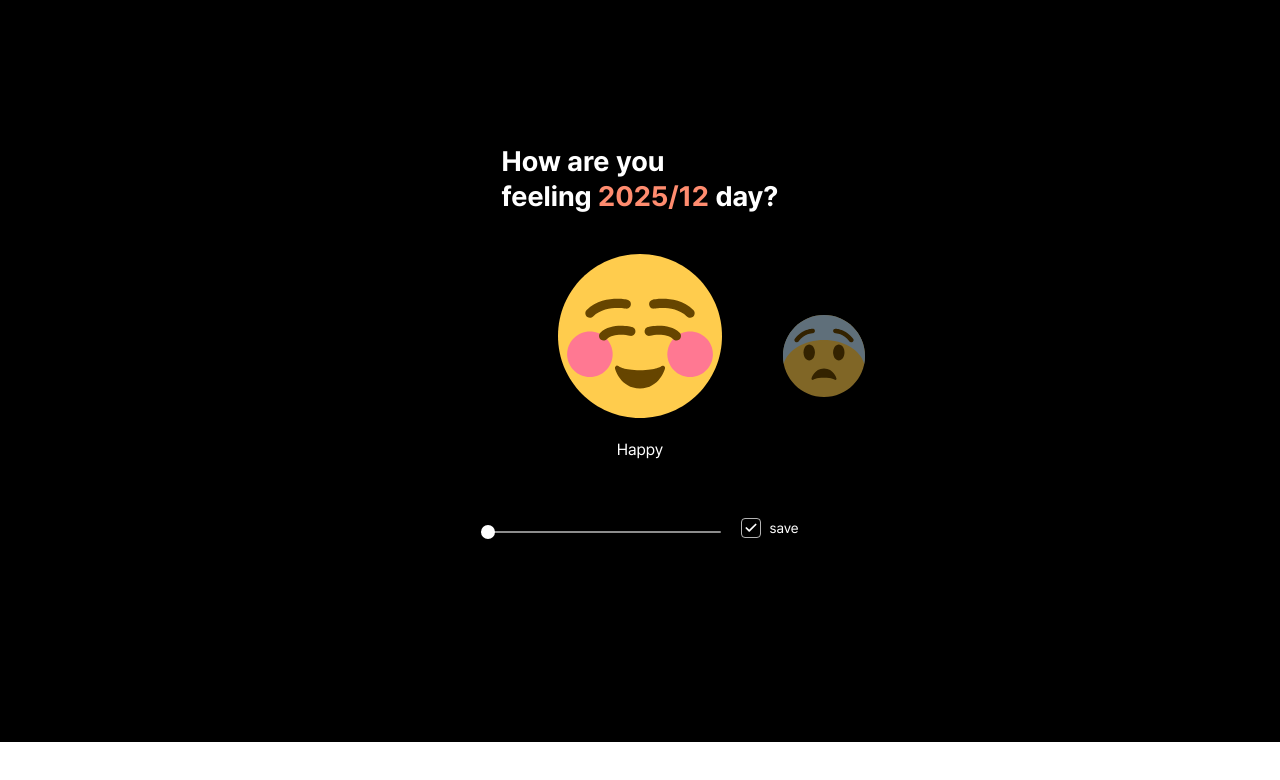
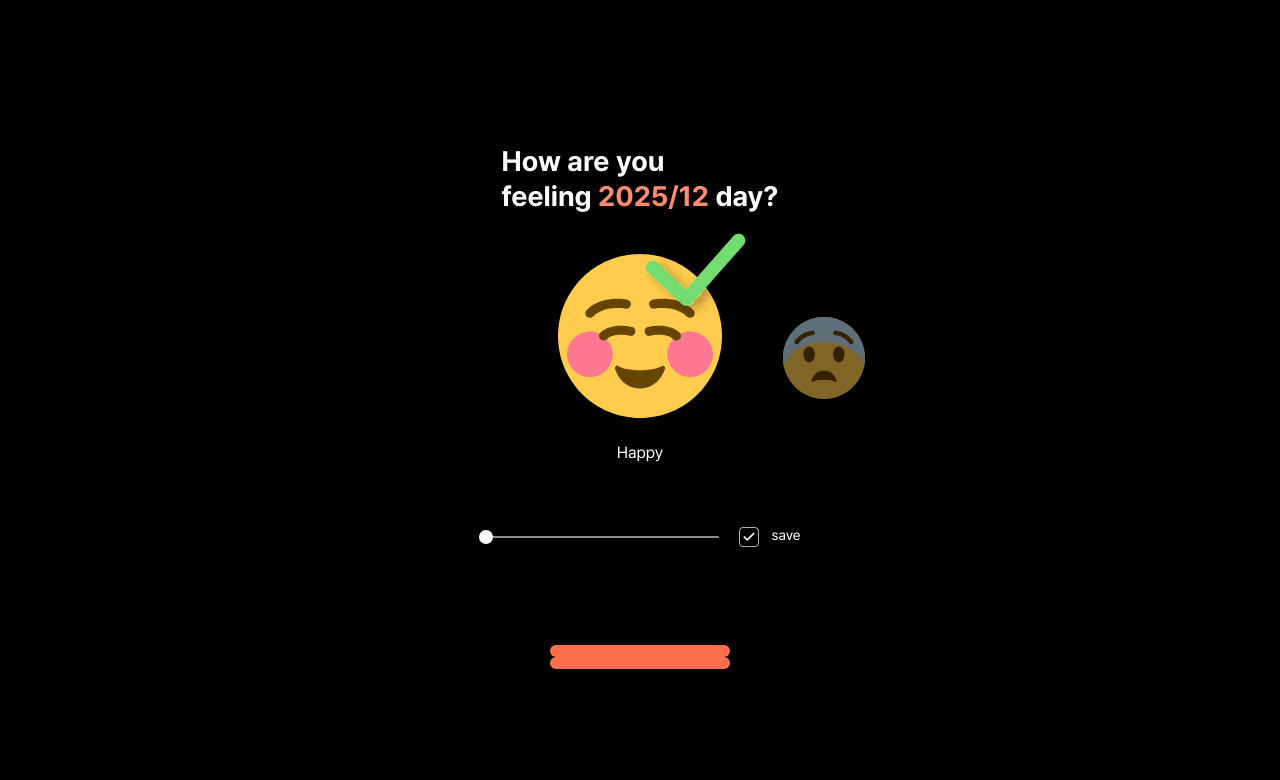
Before and after one commit to UMC-SINO/SINO-Front, a React (Vite) app: page /emoji in a window 1280 px wide. Both pictures are taken after a click on the label "save". Shown: the top 780 px of the page. Built offline with nearby package versions, Linux system fonts and the light colour scheme.

Commit message:
[#13] feat : save시 이모지 위 큰 체크표시 추가

```diff
--- a/src/components/emojiComponents/EmojiSlide.tsx
+++ b/src/components/emojiComponents/EmojiSlide.tsx
@@ -22,6 +22,7 @@ type EmojiProps = {
 };
 
 type EmojiSlideProps = {
+  // eslint-disable-next-line no-unused-vars
   onSavedChange?: (savedIds: string[]) => void;
 };
 
@@ -40,7 +41,6 @@ export const emojis: EmojiProps[] = [
 
 const EmojiSlide = ({ onSavedChange }: EmojiSlideProps) => {
   const [visible, setVisible] = useState(0);
-  const [saved, setSaved] = useState(false);
   const [savedIds, setSavedIds] = useState<string[]>([]);
 
   const center = emojis[visible];
@@ -106,7 +106,12 @@ const EmojiSlide = ({ onSavedChange }: EmojiSlideProps) => {
               animate={roleStyle('center')}
               transition={{ type: 'spring', stiffness: 400, damping: 30 }}
             >
-              <CenterComp className='w-full h-full' />
+              <div className='relative inline-flex'>
+                <CenterComp className='w-full h-full' />
+                {isCenterSaved && (
+                  <Check className='absolute -top-10 -right-10 w-30 h-30 pointer-events-none' />
+                )}
+              </div>
               <p className='flex flex-col mt-6 items-center text-center text-white font-pretendard'>
                 {center.label}
               </p>
@@ -136,21 +141,25 @@ const EmojiSlide = ({ onSavedChange }: EmojiSlideProps) => {
       </LayoutGroup>
       <div className='flex justify-center items-center gap-5 p-15'>
         <EmojiSelectBar value={visible} max={emojis.length - 1} onChange={handleSelectBarChange} />
-        <label className='flex items-center gap-2 cursor-pointer select-none'>
+        <label className='flex items-center gap-3 cursor-pointer select-none'>
           <span className='relative inline-flex h-5 w-5 items-center justify-center'>
             <input
               type='checkbox'
               checked={isCenterSaved}
               onChange={handleSaveClicked}
-              className='absolute inset-0 h-5 w-5 appearance-none rounded border border-white/70 bg-transparent cursor-pointer'
+              className='absolute inset-0 top-1 h-5 w-5 appearance-none rounded border border-white/70 bg-transparent cursor-pointer'
             />
 
             {isCenterSaved && (
-              <CheckIcon size={14} strokeWidth={3} className='text-white pointer-events-none' />
+              <CheckIcon
+                size={14}
+                strokeWidth={3}
+                className='relative top-[4px] text-white pointer-events-none'
+              />
             )}
           </span>
 
-          <span className='text-white text-sm font-pretendard'>save</span>
+          <span className='pt-1 text-white text-sm font-pretendard'>save</span>
         </label>
       </div>
     </div>
--- a/src/pages/EmojiPage.tsx
+++ b/src/pages/EmojiPage.tsx
@@ -1,3 +1,4 @@
+import Button from '@/components/common/Button';
 import EmojiSlide from '@/components/emojiComponents/EmojiSlide';
 import { useLocation } from 'react-router-dom';
 
@@ -21,7 +22,10 @@ const EmojiPage = () => {
       <div className='flex flex-col items-center justify-center'>
         <EmojiSlide />
       </div>
-      {/* back, continue 버튼 자리 */}
+      <div className='flex flex-col items-center justify-center '>
+        <Button />
+        <Button />
+      </div>
       <footer className='pt-16 pb-10 flex justify-center'></footer>
     </div>
   );
```
